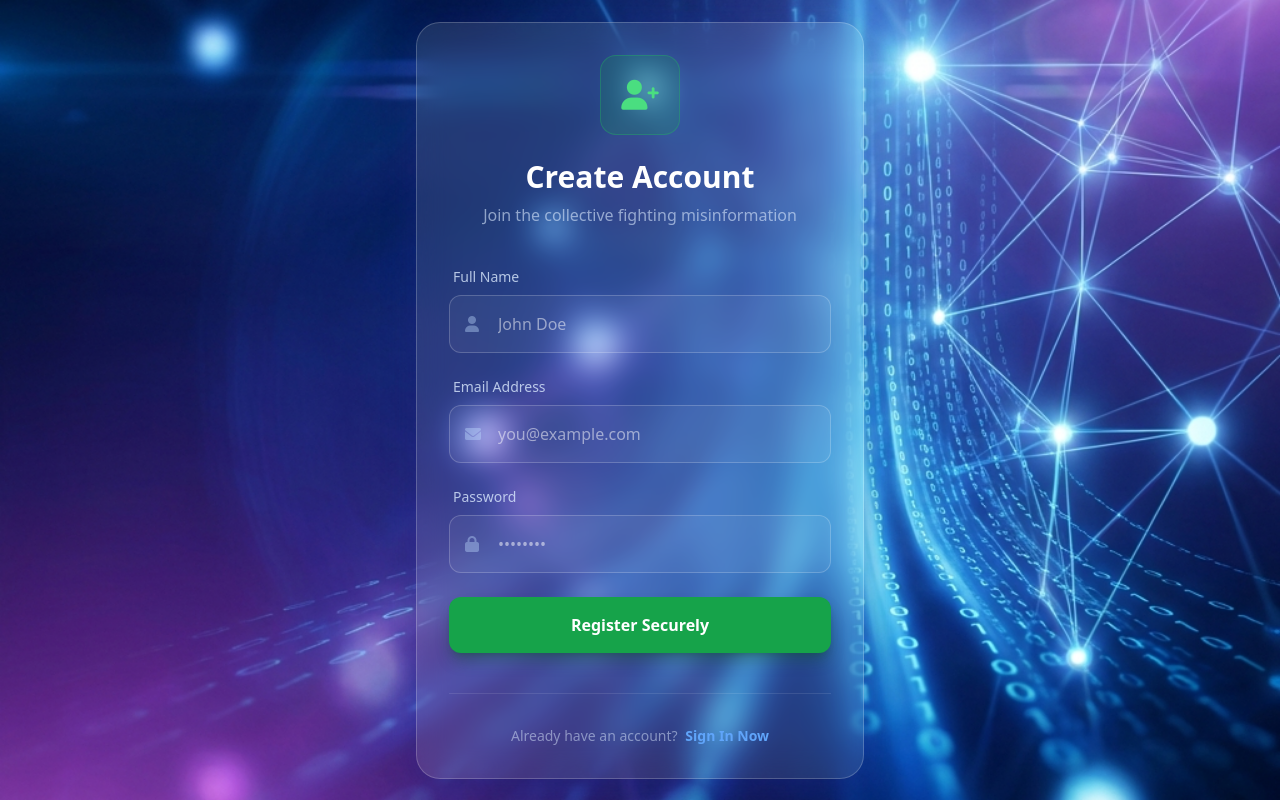
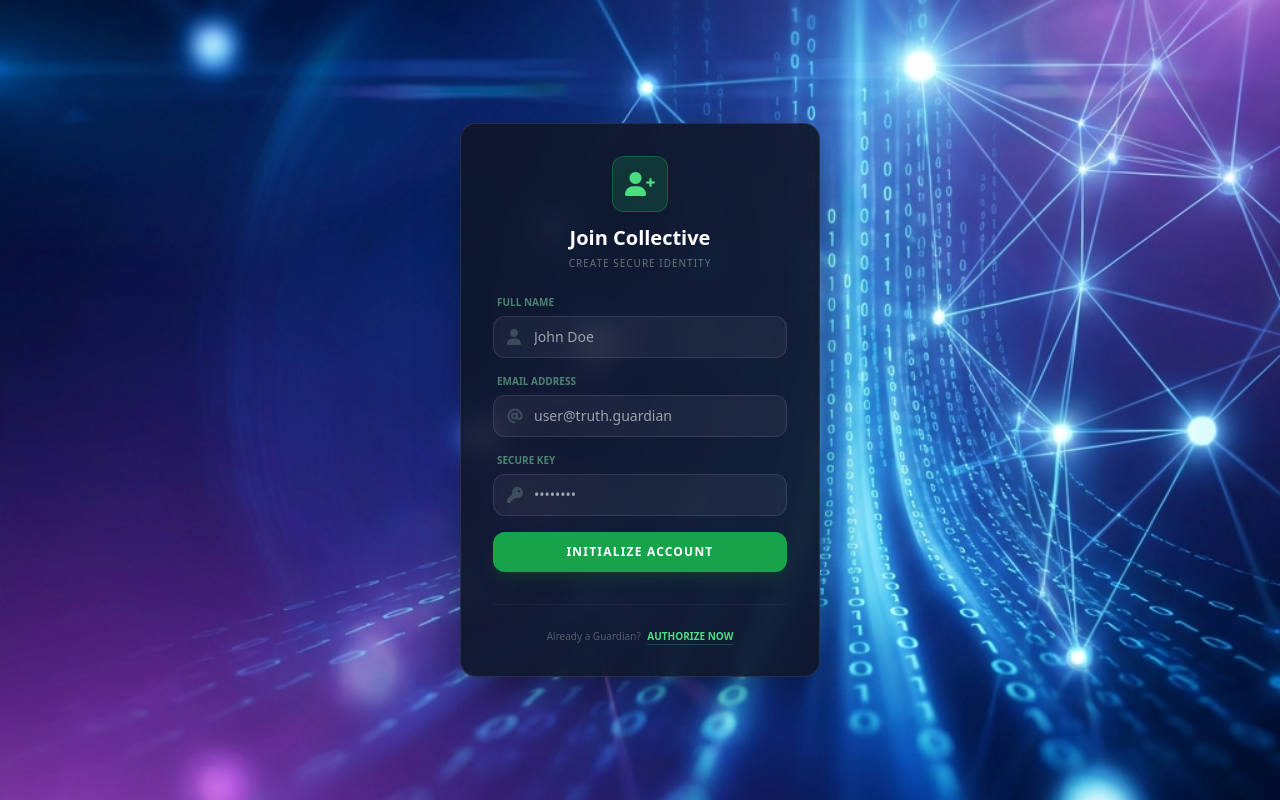
Before and after one commit to Thenuja1907/fake-news-detector, a Flask app: page /register in a window 1280 px wide. Run offline with Flask 3, Linux system fonts and the light colour scheme; some libraries are stand-ins or nearby versions.

```diff
--- a/backend/app/templates/register.html
+++ b/backend/app/templates/register.html
@@ -4,52 +4,54 @@
 <head>
     <meta charset="UTF-8">
     <meta name="viewport" content="width=device-width, initial-scale=1.0">
-    <title>Create Account | Fake News Detector</title>
+    <title>Register | Truth Guardian</title>
     <script src="https://cdn.tailwindcss.com"></script>
     <link rel="stylesheet" href="https://cdnjs.cloudflare.com/ajax/libs/font-awesome/6.0.0/css/all.min.css">
     <style>
         body {
-            background: url('/static/images/tech_bg.png') no-repeat center center fixed;
+            background: #0f172a url('/static/images/tech_bg.png') no-repeat center center fixed;
             background-size: cover;
+            color: #f8fafc;
         }
 
         .glass-card {
-            background: rgba(255, 255, 255, 0.1);
-            backdrop-filter: blur(15px);
-            -webkit-backdrop-filter: blur(15px);
-            border: 1px solid rgba(255, 255, 255, 0.2);
-            box-shadow: 0 8px 32px 0 rgba(31, 38, 135, 0.37);
+            background: rgba(15, 23, 42, 0.9);
+            backdrop-filter: blur(12px);
+            -webkit-backdrop-filter: blur(12px);
+            border: 1px solid rgba(255, 255, 255, 0.1);
+            box-shadow: 0 25px 50px -12px rgba(0, 0, 0, 0.5);
         }
 
-        .input-glass {
+        .input-field {
             background: rgba(255, 255, 255, 0.05);
-            border: 1px solid rgba(255, 255, 255, 0.2);
-            color: white;
+            border: 1px solid rgba(255, 255, 255, 0.1);
+            color: #ffffff;
         }
 
-        .input-glass::placeholder {
-            color: rgba(255, 255, 255, 0.5);
+        .input-field:focus {
+            border-color: #10b981;
+            background: rgba(255, 255, 255, 0.1);
         }
     </style>
 </head>
 
-<body class="font-sans h-screen flex items-center justify-center p-4">
+<body class="font-sans min-h-screen flex items-center justify-center p-4">
 
-    <div class="glass-card p-8 rounded-3xl w-full max-w-md transition-all duration-500 hover:scale-[1.01]">
-        <div class="text-center mb-10">
+    <div class="glass-card p-6 md:p-8 rounded-2xl w-full max-w-[360px]">
+        <div class="text-center mb-6">
             <div
-                class="w-20 h-20 bg-green-600/20 text-green-400 rounded-2xl flex items-center justify-center mx-auto mb-6 text-3xl border border-green-500/30">
+                class="w-14 h-14 bg-green-600/20 text-green-400 rounded-xl flex items-center justify-center mx-auto mb-3 text-2xl border border-green-500/30">
                 <i class="fa-solid fa-user-plus"></i>
             </div>
-            <h1 class="text-3xl font-bold text-white mb-2">Create Account</h1>
-            <p class="text-blue-100/60">Join the collective fighting misinformation</p>
+            <h1 class="text-xl font-bold text-white">Join Collective</h1>
+            <p class="text-green-100/40 text-[10px] uppercase tracking-widest mt-1">Create Secure Identity</p>
         </div>
 
         {% with messages = get_flashed_messages(with_categories=true) %}
         {% if messages %}
         {% for category, message in messages %}
         <div
-            class="mb-6 p-4 rounded-xl text-sm font-medium flex items-center gap-3 {{ 'bg-red-500/20 text-red-200 border border-red-500/30' if category == 'error' else 'bg-green-500/20 text-green-200 border border-green-500/30' }}">
+            class="mb-4 p-2.5 rounded-lg text-[11px] font-bold flex items-center gap-2 {{ 'bg-red-500/20 text-red-300' if category == 'error' else 'bg-green-500/20 text-green-300' }}">
             <i class="fa-solid {{ 'fa-circle-exclamation' if category == 'error' else 'fa-circle-check' }}"></i>
             {{ message }}
         </div>
@@ -57,50 +59,52 @@
         {% endif %}
         {% endwith %}
 
-        <form action="/register" method="POST" class="space-y-6">
-            <div class="space-y-2">
-                <label class="block text-sm font-medium text-blue-100/80 ml-1">Full Name</label>
+        <form action="/register" method="POST" class="space-y-4">
+            <div>
+                <label class="block text-[10px] font-black text-green-300/50 uppercase mb-1.5 ml-1">Full Name</label>
                 <div class="relative group">
                     <i
-                        class="fa-solid fa-user absolute left-4 top-1/2 -translate-y-1/2 text-blue-200/40 group-focus-within:text-blue-400 transition-colors"></i>
+                        class="fa-solid fa-user absolute left-3.5 top-1/2 -translate-y-1/2 text-green-200/20 group-focus-within:text-green-400 transition-colors"></i>
                     <input type="text" name="username"
-                        class="input-glass w-full pl-12 p-4 rounded-xl focus:outline-none focus:ring-2 focus:ring-blue-500/50 transition-all"
+                        class="input-field w-full pl-10 p-2.5 rounded-xl text-sm focus:outline-none focus:ring-1 focus:ring-green-500/50"
                         placeholder="John Doe" required>
                 </div>
             </div>
 
-            <div class="space-y-2">
-                <label class="block text-sm font-medium text-blue-100/80 ml-1">Email Address</label>
+            <div>
+                <label class="block text-[10px] font-black text-green-300/50 uppercase mb-1.5 ml-1">Email
+                    Address</label>
                 <div class="relative group">
                     <i
-                        class="fa-solid fa-envelope absolute left-4 top-1/2 -translate-y-1/2 text-blue-200/40 group-focus-within:text-blue-400 transition-colors"></i>
+                        class="fa-solid fa-at absolute left-3.5 top-1/2 -translate-y-1/2 text-green-200/20 group-focus-within:text-green-400 transition-colors"></i>
                     <input type="email" name="email"
-                        class="input-glass w-full pl-12 p-4 rounded-xl focus:outline-none focus:ring-2 focus:ring-blue-500/50 transition-all"
-                        placeholder="you@example.com" required>
+                        class="input-field w-full pl-10 p-2.5 rounded-xl text-sm focus:outline-none focus:ring-1 focus:ring-green-500/50"
+                        placeholder="user@truth.guardian" required>
                 </div>
             </div>
 
-            <div class="space-y-2">
-                <label class="block text-sm font-medium text-blue-100/80 ml-1">Password</label>
+            <div>
+                <label class="block text-[10px] font-black text-green-300/50 uppercase mb-1.5 ml-1">Secure Key</label>
                 <div class="relative group">
                     <i
-                        class="fa-solid fa-lock absolute left-4 top-1/2 -translate-y-1/2 text-blue-200/40 group-focus-within:text-blue-400 transition-colors"></i>
+                        class="fa-solid fa-key absolute left-3.5 top-1/2 -translate-y-1/2 text-green-200/20 group-focus-within:text-green-400 transition-colors"></i>
                     <input type="password" name="password"
-                        class="input-glass w-full pl-12 p-4 rounded-xl focus:outline-none focus:ring-2 focus:ring-blue-500/50 transition-all"
+                        class="input-field w-full pl-10 p-2.5 rounded-xl text-sm focus:outline-none focus:ring-1 focus:ring-green-500/50"
                         placeholder="••••••••" required>
                 </div>
             </div>
 
             <button type="submit"
-                class="w-full bg-green-600 hover:bg-green-500 text-white font-bold py-4 rounded-xl transition-all shadow-lg shadow-green-900/40 active:scale-95">
-                Register Securely
+                class="w-full bg-green-600 hover:bg-green-500 text-white font-bold py-3 rounded-xl text-xs uppercase tracking-widest transition-all shadow-lg shadow-green-900/40 active:scale-[0.97]">
+                Initialize Account
             </button>
         </form>
 
-        <div class="mt-10 pt-8 border-t border-white/10 text-center">
-            <p class="text-blue-100/50 text-sm">
-                Already have an account?
-                <a href="/login" class="text-blue-400 font-bold hover:text-blue-300 transition-colors ml-1">Sign In
+        <div class="mt-8 pt-6 border-t border-white/5 text-center">
+            <p class="text-green-100/30 text-[10px] font-medium">
+                Already a Guardian?
+                <a href="/login"
+                    class="text-green-400 font-bold hover:text-green-300 ml-1 uppercase underline decoration-green-500/30 underline-offset-4">Authorize
                     Now</a>
             </p>
         </div>
--- a/backend/routes.py
+++ b/backend/routes.py
@@ -122,12 +122,17 @@ def login():
 
         user_data = user_collection.find_one({'email': email})
 
-        if user_data and check_password_hash(user_data['password'], password):
+        if not user_data:
+            flash('This account does not exist. Please register first.', 'error')
+            return redirect(url_for('main.register'))
+
+        if check_password_hash(user_data['password'], password):
             user = User(user_data)
             login_user(user)
+            flash(f'Welcome back, {user.username}!', 'success')
             return redirect(url_for('main.dashboard'))
         else:
-            flash('Invalid email or password', 'error')
+            flash('Incorrect password. Please try again.', 'error')
 
     return render_template('login.html')
 
@@ -135,21 +140,27 @@ def login():
 def register():
     if request.method == 'POST':
         username = request.form.get('username')
-        email = request.form.get('email')
+        email = request.form.get('email').lower() # Normalize email
         password = request.form.get('password')
 
+        # Validation
+        if not username or not email or not password:
+            flash('All fields are required', 'error')
+            return redirect(url_for('main.register'))
+
         if user_collection.find_one({'email': email}):
-            flash('Email already exists', 'error')
-        else:
-            hashed_password = generate_password_hash(password)
-            user_collection.insert_one({
-                'username': username,
-                'email': email,
-                'password': hashed_password,
-                'created_at': datetime.datetime.now()
-            })
-            flash('Account created! Please log in.', 'success')
+            flash('An account with this email already exists. Try logging in.', 'error')
             return redirect(url_for('main.login'))
+
+        hashed_password = generate_password_hash(password)
+        user_collection.insert_one({
+            'username': username,
+            'email': email,
+            'password': hashed_password,
+            'created_at': datetime.datetime.now()
+        })
+        flash('Security clearance granted! You can now authorize your access.', 'success')
+        return redirect(url_for('main.login'))
 
     return render_template('register.html')
 
@@ -157,42 +168,36 @@ def register():
 @login_required
 def logout():
     logout_user()
+    flash('Authorized exit completed.', 'success')
     return redirect(url_for('main.login'))
 
 @main.route('/dashboard')
 @login_required
 def dashboard():
-    # 1. Fetch recent history for CURRENT USER only (mocking linkage for now if no history)
-    # real app would query: analysis_collection.find({"user_id": current_user.id})
+    # 1. Fetch recent history for CURRENT USER only
     try:
-        history = list(analysis_collection.find().sort("timestamp", -1).limit(10))
+        # Link history to email/id for multi-user support
+        history = list(analysis_collection.find({"user_email": current_user.email}).sort("timestamp", -1).limit(10))
     except Exception as e:
         print(f"⚠ DB History Error: {e}")
         history = []
 
     # 2. Calculate Stats for User
     try:
-        total_analyzed = analysis_collection.count_documents({})
-        fake_count = analysis_collection.count_documents({"classification": "Fake News"})
+        total_analyzed = analysis_collection.count_documents({"user_email": current_user.email})
+        fake_count = analysis_collection.count_documents({"user_email": current_user.email, "classification": "Fake News"})
+
         avg_score_cursor = analysis_collection.aggregate([
+            {"$match": {"user_email": current_user.email}},
             {"$group": {"_id": None, "avg_score": {"$avg": "$credibility_score"}}}
         ])
         avg_score = list(avg_score_cursor)
         avg_credibility = round(avg_score[0]['avg_score'], 1) if avg_score else 0
     except Exception as e:
-        print(f"⚠ DB Stats Error: {e} - Using Mock Data")
-        # Mock Data for meaningful presentation
-        total_analyzed = 142
-        fake_count = 18
-        avg_credibility = 89.5
-
-        # Add Mock history if empty
-        if not history:
-            history = [
-                {"content_snippet": "Breaking: Scientists discover new clean energy source...", "classification": "Real News", "credibility_score": 98.5, "sentiment": "Positive", "timestamp": datetime.datetime.now()},
-                {"content_snippet": "Shocking: Aliens land in Times Square!", "classification": "Fake News", "credibility_score": 12.0, "sentiment": "Negative", "timestamp": datetime.datetime.now()},
-                {"content_snippet": "Market update: Tech stocks rally after earnings...", "classification": "Real News", "credibility_score": 94.2, "sentiment": "Neutral", "timestamp": datetime.datetime.now()}
-            ]
+        print(f"⚠ DB Stats Error: {e}")
+        total_analyzed = 0
+        fake_count = 0
+        avg_credibility = 0
 
     stats = {
         "total": total_analyzed,
@@ -203,7 +208,13 @@ def dashboard():
     return render_template('dashboard.html', history=history, stats=stats, user=current_user)
 
 @main.route('/admin')
+@login_required
 def admin():
+    # Only allow a specific admin user or add an is_admin flag
+    # For this demo, we check if it's the specific gmail provided in history
+    if current_user.email != 'manivannanthenuja@gmail.com':
+        flash('Unauthorized Access. You do not have administration privileges.', 'error')
+        return redirect(url_for('main.dashboard'))
     try:
         # 1. Fetch Sources
         sources_list = list(source_collection.find())
@@ -330,7 +341,9 @@ def analyze():
 
     # 5. Save to Database
     try:
+        user_email = current_user.email if current_user.is_authenticated else "anonymous"
         analysis_record = {
+            "user_email": user_email,
             "content_snippet": content[:200],
             "url": url,
             "classification": result['classification'],
```
Also changed, not shown: backend/app/templates/login.html (+41 -39 lines).
